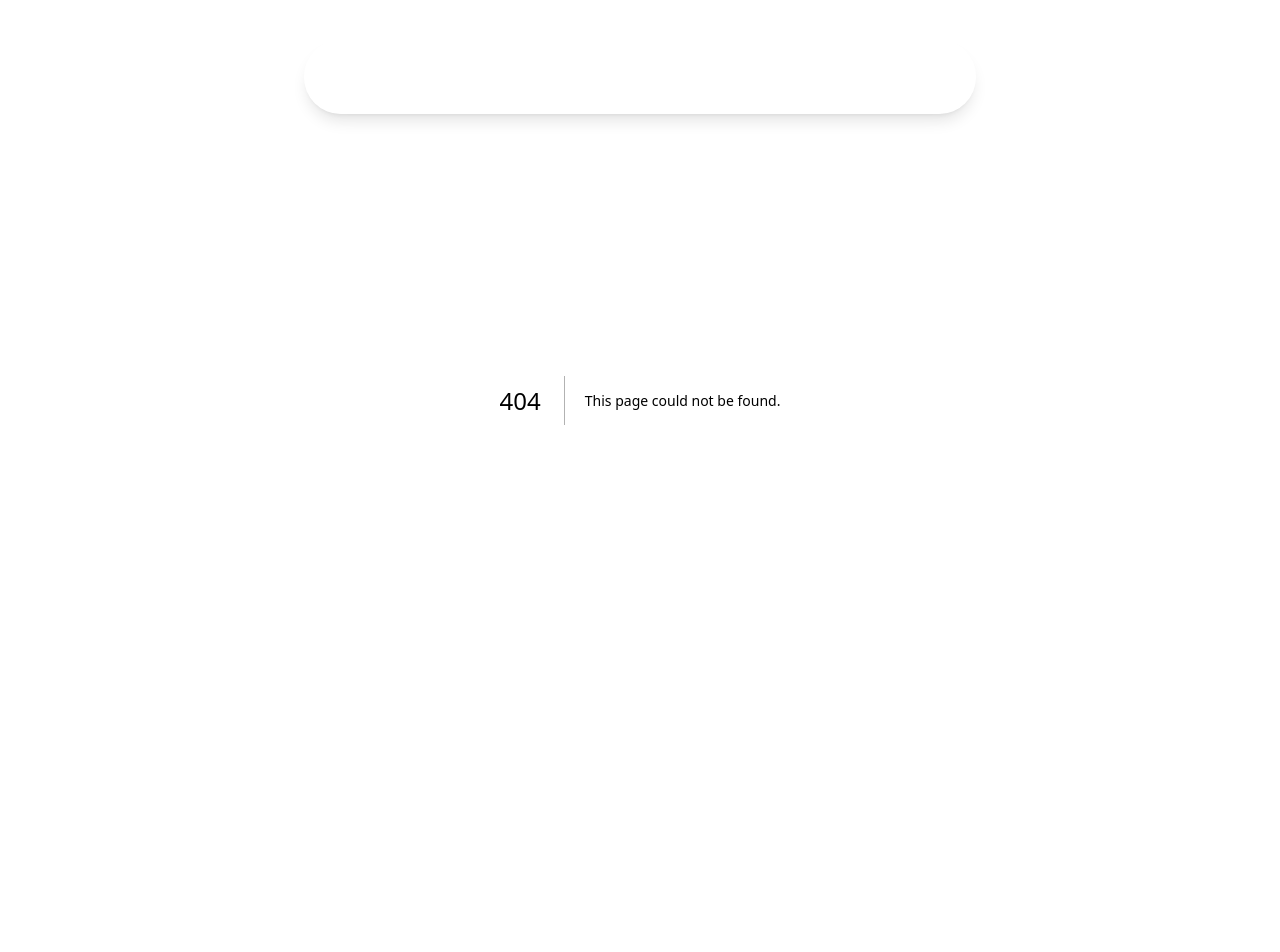
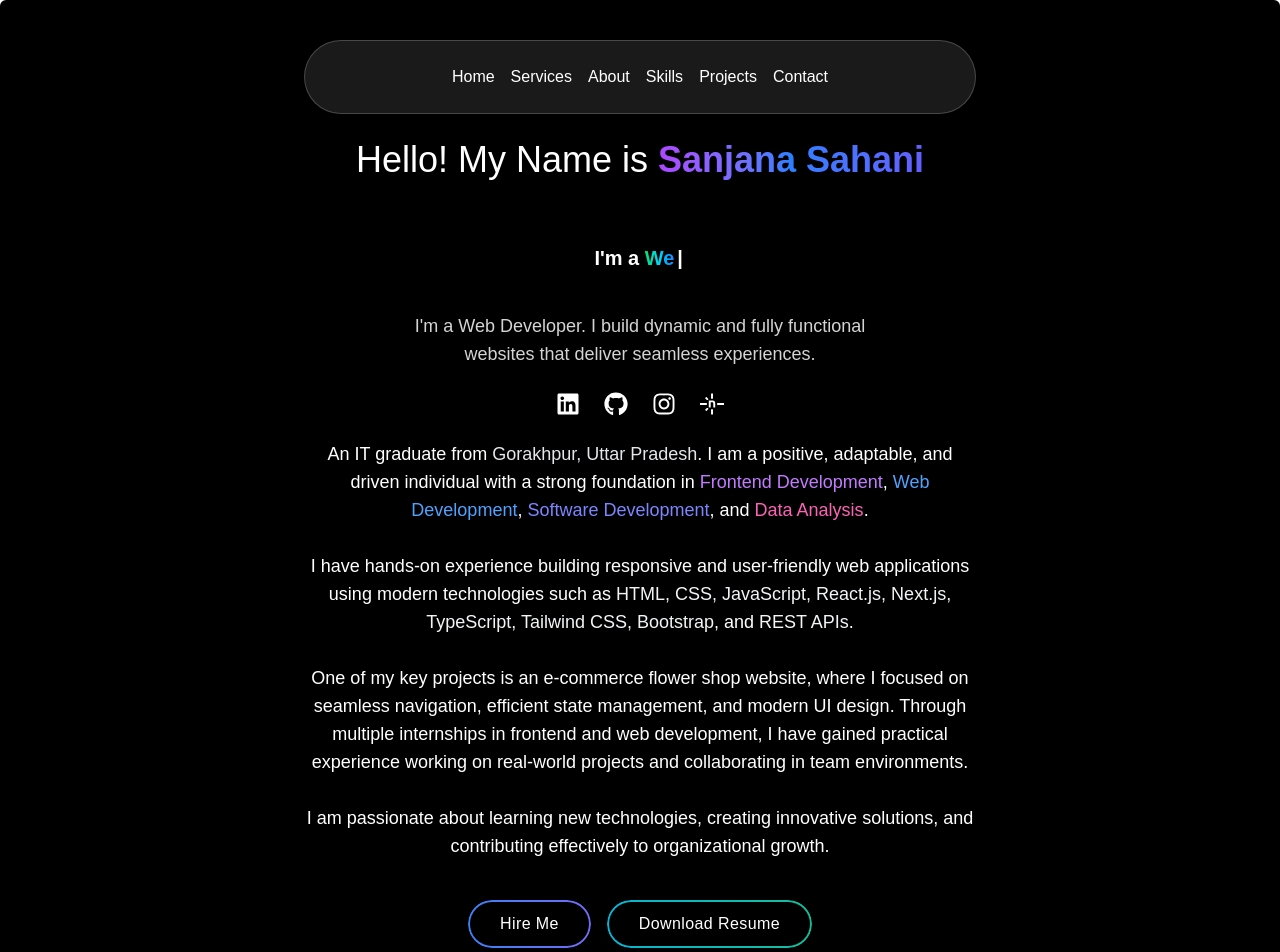
Before and after one commit to SanjanaSahani/My-Personal-Portfolio, a Next.js app: page /about in a window 1280 px wide. Before the commit this address had no page. Shown: the top 952 px of the page. Before the commit the page ends 800 px from the top, so only its background shows below. Built offline with nearby package versions, Linux system fonts and the light colour scheme.

Commit message:
portfolio

```diff
--- /dev/null
+++ b/app/about/page.tsx
@@ -0,0 +1,154 @@
+"use client";
+
+import { useState, useEffect } from "react";
+import Link from "next/link";
+import { FaLinkedin, FaGithub, FaInstagram } from "react-icons/fa";
+import { SiNetlify } from "react-icons/si";
+
+function AboutSection() {
+    const roles = ["Frontend Developer", "Web Developer", "Software Developer", "Data Analyst"];
+    const roleDescriptions = [
+        "I'm a Frontend Developer. I create responsive, user-friendly interfaces with modern web technologies.",
+        "I'm a Web Developer. I build dynamic and fully functional websites that deliver seamless experiences.",
+        "I'm a Software Developer. I develop scalable and efficient applications with clean, maintainable code.",
+        "I'm a Data Analyst. I analyze data and provide insights to help businesses make informed decisions."
+    ];
+
+    const [text, setText] = useState("");
+    const [index, setIndex] = useState(0);
+    const [subIndex, setSubIndex] = useState(0);
+    const [deleting, setDeleting] = useState(false);
+    const [fade, setFade] = useState(true);
+
+    // Typewriter effect
+    useEffect(() => {
+        const timeout = setTimeout(() => {
+            const fullText = roles[index];
+
+            if (!deleting) {
+                setText(fullText.substring(0, subIndex + 1));
+                setSubIndex(subIndex + 1);
+
+                if (subIndex + 1 === fullText.length) {
+                    setTimeout(() => setDeleting(true), 1000);
+                }
+            } else {
+                setText(fullText.substring(0, subIndex - 1));
+                setSubIndex(subIndex - 1);
+
+                if (subIndex === 0) {
+                    setDeleting(false);
+                    setIndex((prev) => (prev + 1) % roles.length);
+                    setFade(false);
+                    setTimeout(() => setFade(true), 100);
+                }
+            }
+        }, deleting ? 50 : 150);
+
+        return () => clearTimeout(timeout);
+    }, [subIndex, index, deleting, roles]);
+
+    return (
+        <div className="bg-black h-auto w-full rounded-md flex flex-col items-center justify-center relative overflow-hidden mx-auto py-10 md:py-1">
+
+            <div className="mt-10 p-4 relative z-10 w-full text-center">
+                <p className="mt-20 mb-16 text-4xl text-white"> Hello! My Name is <span className="font-semibold bg-linear-to-r from-purple-500 via-blue-500 to-indigo-500 bg-clip-text text-transparent">Sanjana Sahani</span></p>
+
+                {/* Typewriter Hero */}
+                <h1 className="mt-10 md:mt-1 text-xl md:text-xl font-bold text-white">
+                    I'm a{" "}
+                    <span className="bg-linear-to-r from-green-400 via-cyan-400 to-blue-500 bg-clip-text text-transparent">
+                        {text}
+                    </span>
+                    <span className="blinking-cursor">|</span>
+                </h1>
+
+                {/* Dynamic Description with fade */}
+                <p
+                    className={`mt-10 font-normal text-base md:text-lg text-neutral-300 max-w-lg mx-auto transition-opacity duration-700 ${fade ? "opacity-100" : "opacity-0"
+                        }`}
+                >
+                    {roleDescriptions[index]}
+                </p>
+
+                {/* Social Icons */}
+                <div className="mt-6 flex justify-center space-x-6">
+                    <a href="https://www.linkedin.com/in/sanjana-sahani-b33b7423b" target="_blank" rel="noopener noreferrer" className="text-white hover:text-blue-500 text-2xl transition-colors">
+                        <FaLinkedin />
+                    </a>
+                    <a href="https://github.com/SanjanaSahani" target="_blank" rel="noopener noreferrer" className="text-white hover:text-gray-400 text-2xl transition-colors">
+                        <FaGithub />
+                    </a>
+                    <a href="https://www.instagram.com/_shimmerspirit_" target="_blank" rel="noopener noreferrer" className="text-white hover:text-pink-500 text-2xl transition-colors">
+                        <FaInstagram />
+                    </a>
+                    <a href="https://app.netlify.com/teams/sanjanasahani/overview" target="_blank" rel="noopener noreferrer" className="text-white hover:text-green-500 text-2xl transition-colors">
+                        <SiNetlify />
+                    </a>
+                </div>
+
+                <div className="mt-6 flex justify-center">
+                    <div className="max-w-2xl">
+                        <p className="text-white md:text-lg text-center">
+
+                            An IT graduate from
+                            <span className="font-medium text-gray-200"> Gorakhpur, Uttar Pradesh</span>. I am a positive, adaptable, and driven individual
+                            with a strong foundation in
+                            <span className="text-purple-400 font-medium"> Frontend Development</span>,
+                            <span className="text-blue-400 font-medium"> Web Development</span>,
+                            <span className="text-indigo-400 font-medium"> Software Development</span>, and
+                            <span className="text-pink-400 font-medium"> Data Analysis</span>.
+
+                            <br /><br />
+
+                            I have hands-on experience building responsive and user-friendly web applications using modern technologies
+                            such as <span className="text-gray-100 font-medium">HTML, CSS, JavaScript, React.js, Next.js, TypeScript, Tailwind CSS, Bootstrap</span>,
+                            and <span className="text-gray-100 font-medium"> REST APIs</span>.
+
+                            <br /><br />
+
+                            One of my key projects is an e-commerce flower shop website, where I focused on seamless navigation,
+                            efficient state management, and modern UI design. Through multiple internships in frontend and web development,
+                            I have gained practical experience working on real-world projects and collaborating in team environments.
+
+                            <br /><br />
+
+                            I am passionate about learning new technologies, creating innovative solutions, and contributing effectively
+                            to organizational growth.
+                        </p>
+                    </div>
+                </div>
+
+                {/* Animated Button */}
+                <div className="mt-10 flex justify-center gap-4">
+                    {/* Hire Me Button */}
+                    <Link href="/">
+                        <button className="relative inline-flex items-center justify-center px-8 py-3 font-medium text-white rounded-full overflow-hidden group">
+                            <span className="absolute inset-0 rounded-full p-0.5 bg-[linear-gradient(270deg,#a855f7,#3b82f6,#6366f1,#a855f7)] bg-size-[600%_600%] animate-borderMove"></span>
+                            <span className="absolute inset-0.5 bg-black rounded-full"></span>
+                            <span className="absolute inset-0 bg-linear-to-r from-purple-500 via-blue-500 to-indigo-500 opacity-0 group-hover:opacity-100 blur-md transition duration-300"></span>
+                            <span className="relative text-sm md:text-base tracking-wide">
+                                Hire Me
+                            </span>
+                        </button>
+                    </Link>
+
+                    {/* Download Resume Button */}
+                    <a href="/Resume.pdf" target="_blank" rel="noopener noreferrer">
+                        <button className="relative inline-flex items-center justify-center px-8 py-3 font-medium text-white rounded-full overflow-hidden group">
+                            <span className="absolute inset-0 rounded-full p-0.5 bg-[linear-gradient(270deg,#22c55e,#06b6d4,#3b82f6,#22c55e)] bg-size-[600%_600%] animate-borderMove"></span>
+                            <span className="absolute inset-0.5 bg-black rounded-full"></span>
+                            <span className="absolute inset-0 bg-linear-to-r from-green-400 via-cyan-400 to-blue-500 opacity-0 group-hover:opacity-100 blur-md transition duration-300"></span>
+                            <span className="relative text-sm md:text-base tracking-wide">
+                                Download Resume
+                            </span>
+                        </button>
+                    </a>
+                </div>
+
+            </div>
+        </div>
+    );
+}
+
+export default AboutSection;
--- a/app/page.tsx
+++ b/app/page.tsx
@@ -1,6 +1,5 @@
 import { CardHoverEffect } from "@/components/CardHoverEffect";
 import HeroSection from "@/components/HeroSection";
-import Image from "next/image";
 
 export default function Home() {
   return (
--- a/components/CardHoverEffect.tsx
+++ b/components/CardHoverEffect.tsx
@@ -2,9 +2,10 @@ import { HoverEffect } from "@/components/ui/card-hover-effect"
 
 export function CardHoverEffect() {
   return (
-    <div className=" px-8 bg-black">
-        <h1 className="text-white text-center text-4xl mt-32 p-10">Services</h1>
-      <HoverEffect className="max-w-5xl mx-auto" items={projects} />
+    <div className="relative overflow-hidden px-8 bg-black">
+       <div className="absolute inset-0 bg-[linear-gradient(transparent_39px,rgba(255,255,255,0.2)_40px),linear-gradient(90deg,transparent_39px,rgba(255,255,255,0.2)_40px)] bg-size-[40px_40px] pointer-events-none"></div>
+        <h1 className="text-white text-center text-4xl mt-10 p-10">Services</h1>
+      <HoverEffect className="max-w-5xl mx-auto mb-10" items={projects} />
     </div>
   );
 }
--- a/components/HeroSection.tsx
+++ b/components/HeroSection.tsx
@@ -50,7 +50,7 @@ function HeroSection() {
   }, [subIndex, index, deleting, roles]);
 
   return (
-    <div className="h-auto md:h-160 w-full rounded-md flex flex-col items-center justify-center relative overflow-hidden mx-auto py-10 md:py-0">
+    <div className="h-auto md:h-screen w-full rounded-md flex flex-col items-center justify-center relative overflow-hidden mx-auto py-10 md:py-0">
 
       <Vortex
         backgroundColor="black"
@@ -59,7 +59,7 @@ function HeroSection() {
         <div className="p-4 relative z-10 w-full text-center">
 
           {/* Typewriter Hero */}
-          <h1 className="mt-40 pt-32 md:mt-0 text-4xl md:text-7xl font-bold text-white">
+          <h1 className="mt-28 pt-32 md:mt-0 text-4xl md:text-7xl font-bold text-white">
             I'm a{" "}
             <span className="bg-linear-to-r from-purple-500 via-blue-500 to-indigo-500 bg-clip-text text-transparent">
               {text}
--- a/components/Navbar.tsx
+++ b/components/Navbar.tsx
@@ -20,7 +20,7 @@ function Navbar({ className }: { className?: string }) {
                     <MenuItem setActive={setActive} active={active} item="Services"></MenuItem>
                 </Link>
 
-                <Link href={"/"}>
+                <Link href={"/about"}>
                     <MenuItem setActive={setActive} active={active} item="About"></MenuItem>
                 </Link>
 
--- a/package.json
+++ b/package.json
@@ -12,7 +12,7 @@
     "clsx": "^2.1.1",
     "framer-motion": "^12.38.0",
     "motion": "^12.38.0",
-    "next": "16.2.1",
+    "next": "^16.2.4",
     "react": "19.2.4",
     "react-dom": "19.2.4",
     "react-icons": "^5.6.0",
```
Also changed, not shown: 1 other file (tests, documents, lock files or other folders).
